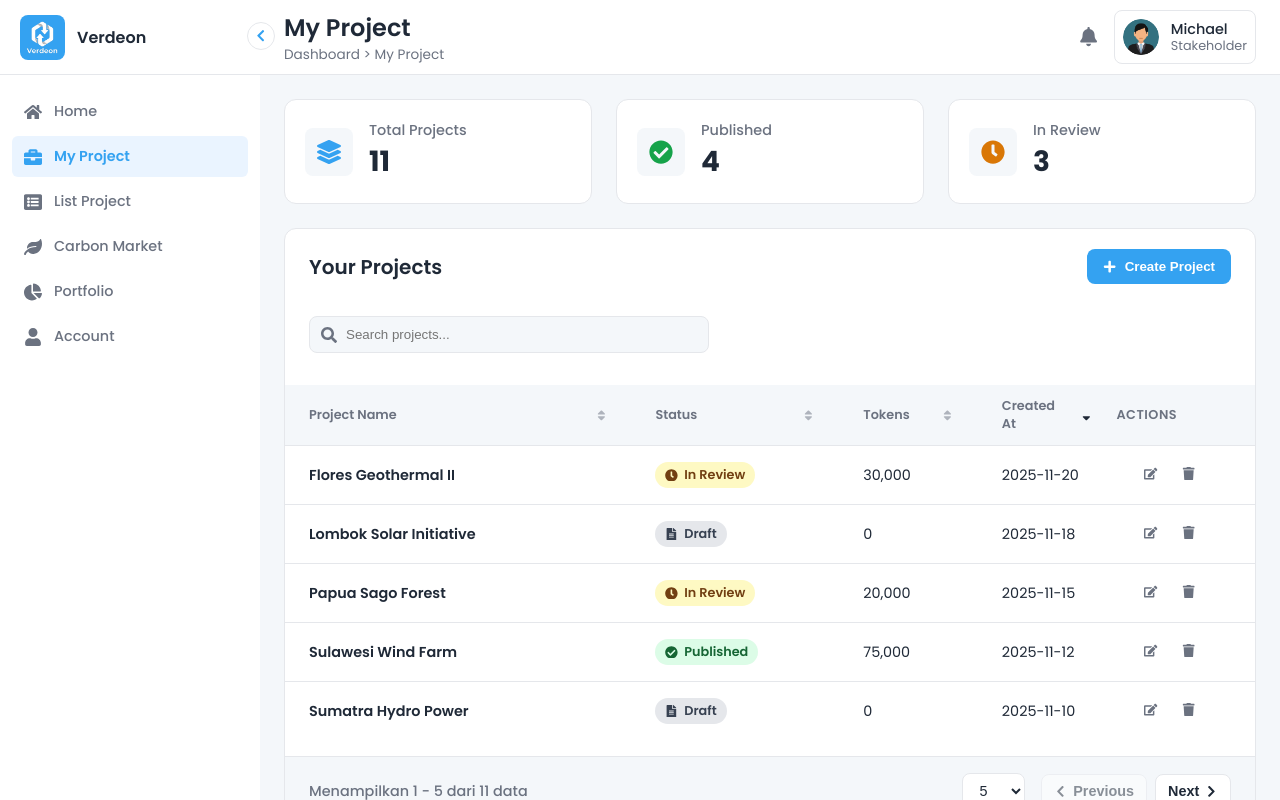
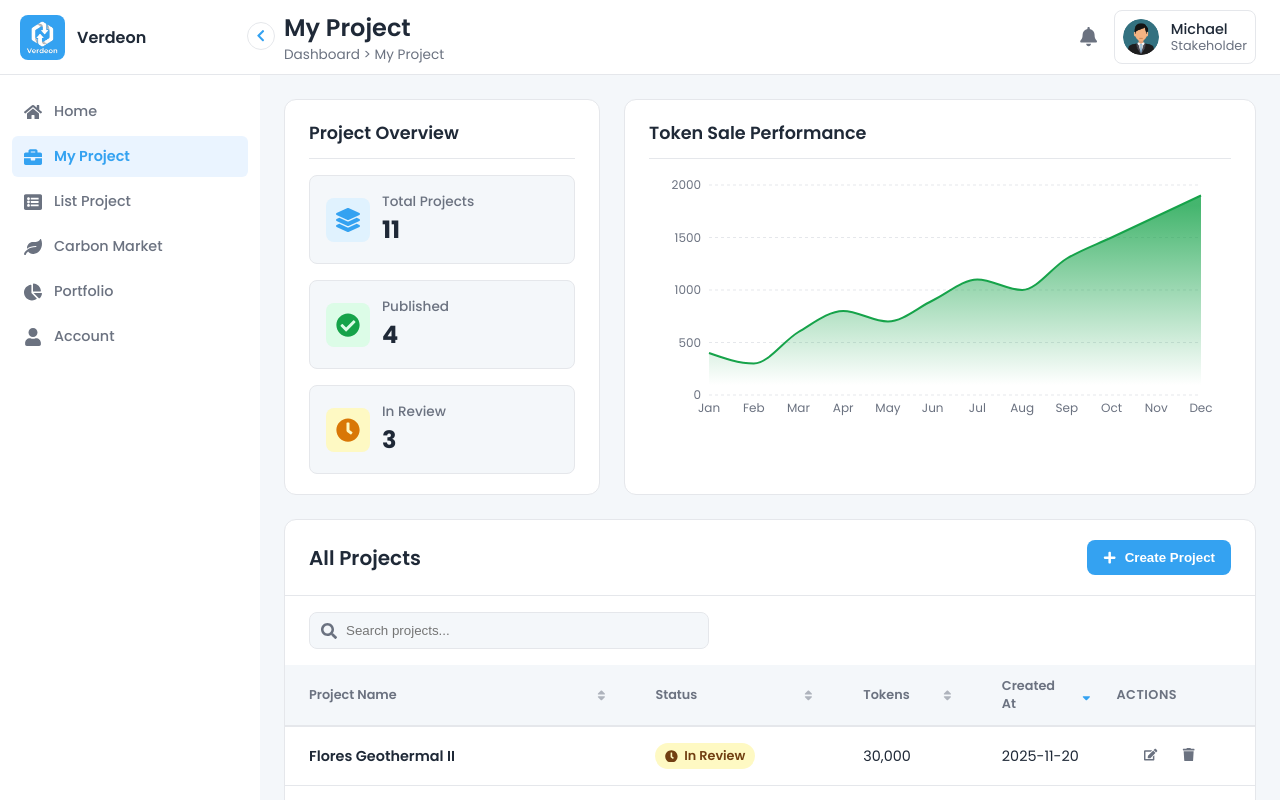
Before and after one commit to jooharver/verdeon-frontend, a Next.js app: page /my-project in a window 1280 px wide. Built offline with nearby package versions, Linux system fonts and the light colour scheme.

Commit message:
Update UI My Project : Create New Widget with overview and Performance Chart

```diff
--- a/app/(dashboard)/my-project/MyProject.module.css
+++ b/app/(dashboard)/my-project/MyProject.module.css
@@ -1,5 +1,4 @@
-/* app/(dashboard)/my-project/MyProject.module.css */
-
+/* --- Global Container --- */
 .container {
   padding: 24px;
   display: flex;
@@ -9,81 +8,142 @@
   transition: background-color 0.2s ease;
 }
 
-/* --- Widgets (CSS DIPERBARUI) --- */
-.widgetsGrid {
+/* ---
+  BARU: Grid Atas (Overview & Performance)
+--- */
+.topGrid {
   display: grid;
-  grid-template-columns: repeat(auto-fit, minmax(250px, 1fr));
+  grid-template-columns: repeat(1, 1fr); /* Default 1 kolom (mobile) */
   gap: 24px;
 }
-.widgetCard {
+
+/* Base card untuk grid atas */
+.infoCard {
   background-color: var(--bg-card);
   border: 1px solid var(--border-color);
   border-radius: 12px;
-  padding: 20px;
+  padding: 20px 24px;
   display: flex;
-  align-items: center;
+  flex-direction: column;
   gap: 16px;
   transition: background-color 0.2s ease, border-color 0.2s ease;
 }
 
-/* INI KOTAKNYA */
-.widgetIconBox {
-  padding: 12px;
+.infoCard h3 {
+  font-size: 1.1rem; /* Sedikit lebih kecil dari judul card utama */
+  font-weight: 600;
+  color: var(--text-primary);
+  margin: 0;
+  padding-bottom: 12px;
+  border-bottom: 1px solid var(--border-color);
+}
+
+/* --- Card Kiri: Overview --- */
+.overviewStatsContainer {
+  display: grid;
+  /* Grid responsif: 1, 2, atau 3 kolom tergantung lebar */
+  grid-template-columns: repeat(auto-fit, minmax(180px, 1fr));
+  gap: 16px;
+}
+
+.statItem {
+  display: flex;
+  align-items: center;
+  gap: 12px;
+  background-color: var(--bg-main);
+  padding: 16px;
   border-radius: 8px;
-  background-color: var(--bg-main);
-  /* Tambahan untuk menengahkan ikon di dalam kotak */
+  border: 1px solid var(--border-color);
+}
+
+.statItemIcon {
+  font-size: 1.5rem;
+  padding: 10px;
+  border-radius: 8px;
   display: flex;
   align-items: center;
   justify-content: center;
 }
 
-/* INI IKON DI DALAM KOTAK */
-.widgetIcon {
-  font-size: 1.5rem;
-  color: var(--brand-color);
-  /* Hapus padding & background dari sini */
-}
+/* Warna-warna untuk ikon stats */
+.iconTotal { color: var(--brand-color); background-color: #e0f2fe; } /* Biru muda */
+.iconPublished { color: #16a34a; background-color: #dcfce7; } /* Hijau muda */
+.iconReview { color: #d97706; background-color: #fef9c3; } /* Kuning muda */
 
-/* Ini tetap, untuk mewarnai ikon spesifik */
-.iconPublished { color: #16a34a; }
-.iconInReview { color: #d97706; }
-
-.widgetText {
+.statItemInfo {
   display: flex;
   flex-direction: column;
 }
-.widgetLabel {
-  font-size: 0.9rem;
+
+.statItemLabel {
+  font-size: 0.85rem;
+  color: var(--text-secondary);
   font-weight: 500;
-  color: var(--text-secondary);
+  white-space: nowrap;
 }
-.widgetValue {
-  font-size: 1.75rem;
+
+.statItemValue {
+  font-size: 1.5rem;
   font-weight: 700;
   color: var(--text-primary);
 }
 
-/* --- Card Utama --- */
+/* --- Card Kanan: Performance --- */
+.performanceCard {
+  min-height: 320px; /* Pastikan ada cukup ruang untuk chart */
+}
+
+.chartContainer {
+  width: 100%;
+  height: 250px; /* Tinggi spesifik untuk container chart */
+}
+
+/* ---
+  Breakpoint untuk layout grid atas
+--- */
+@media (min-width: 900px) {
+  .topGrid {
+    /* 1 bagian untuk overview, 1.5 bagian untuk performance */
+    grid-template-columns: 1fr 1.5fr;
+  }
+}
+@media (min-width: 1200px) {
+  /* 1 bagian untuk overview, 2 bagian untuk performance */
+  .topGrid {
+    grid-template-columns: 1fr 2fr;
+  }
+}
+
+
+/* ---
+  CSS LAMA YANG MASIH RELEVAN
+  (Card Utama, Tabel, Modal, dll)
+--- */
+
+/* --- Card Utama (Tabel) --- */
 .card {
   background-color: var(--bg-card);
   border: 1px solid var(--border-color);
   border-radius: 12px;
   display: flex;
   flex-direction: column;
-  gap: 16px;
   transition: background-color 0.2s ease, border-color 0.2s ease;
-  overflow: hidden;
+  overflow: hidden; /* Penting untuk border-radius */
 }
 .cardHeader {
   display: flex;
+  flex-wrap: wrap; /* Agar responsif di mobile */
   justify-content: space-between;
   align-items: center;
-  padding: 20px 24px 0 24px;
+  gap: 16px;
+  padding: 20px 24px;
+  border-bottom: 1px solid var(--border-color); /* Pindah border dari toolbar */
 }
 .cardTitle {
   font-size: 1.25rem;
   font-weight: 600;
   color: var(--text-primary);
+  margin: 0;
 }
 .primaryButton {
   display: flex;
@@ -97,6 +157,7 @@
   font-weight: 600;
   cursor: pointer;
   transition: background-color 0.2s ease;
+  white-space: nowrap;
 }
 .primaryButton:hover {
   opacity: 0.9;
@@ -135,15 +196,16 @@
 /* --- Table --- */
 .tableContainer {
   width: 100%;
-  overflow-x: auto;
+  overflow-x: auto; /* Memungkinkan scroll horizontal jika tabel terlalu lebar */
 }
 .table {
   width: 100%;
-  min-width: 700px;
+  min-width: 700px; /* Lebar minimum agar kolom tidak terlalu sempit */
   border-collapse: collapse;
 }
 .tableRow {
   display: grid;
+  /* Kolom grid disesuaikan dengan 5 kolom data */
   grid-template-columns: 2.5fr 1.5fr 1fr 1fr 1fr;
   width: 100%;
   border-bottom: 1px solid var(--border-color);
@@ -158,11 +220,11 @@
 
 .tableHeader {
   background-color: var(--bg-main);
-  border-bottom: 1px solid var(--border-color);
+  border-bottom: 2px solid var(--border-color); /* Header lebih tebal */
 }
 
 .tableHeader .tableCell {
-  padding: 0; /* Padding dipindah ke tombol */
+  padding: 0; /* Padding ada di tombol */
   font-size: 0.8rem;
   font-weight: 600;
   color: var(--text-secondary);
@@ -170,7 +232,7 @@
   letter-spacing: 0.5px;
 }
 
-/* --- STYLE UNTUK SORTING HEADER --- */
+/* Style untuk Sorting Header */
 .tableCellSortable button {
   display: flex;
   justify-content: space-between;
@@ -193,9 +255,9 @@
   opacity: 0.5;
 }
 .sortIconActive {
-  color: var(--text-primary);
+  color: var(--brand-color); /* Lebih jelas saat aktif */
+  opacity: 1;
 }
-/* ------------------------------------- */
 
 .tableCell {
   display: flex;
@@ -203,10 +265,13 @@
   padding: 16px 24px;
   font-size: 0.9rem;
   color: var(--text-primary);
+  /* Untuk data-label responsif (jika diperlukan) */
+  position: relative;
 }
 
 .projectName {
   font-weight: 600;
+  color: var(--text-primary);
 }
 .actionsCell {
   display: flex;
@@ -220,14 +285,18 @@
   padding: 4px;
   color: var(--text-secondary);
   transition: color 0.2s ease;
+  border-radius: 4px;
 }
 .iconButton:hover {
   color: var(--brand-color);
+  background-color: var(--nav-link-hover-bg);
 }
 .iconDelete:hover {
-  color: #ef4444;
+  color: #ef4444; /* Merah */
+  background-color: #fee2e2; /* Merah muda */
 }
 .emptyState {
+  grid-column: 1 / -1; /* Span semua kolom */
   padding: 40px 24px;
   text-align: center;
   color: var(--text-secondary);
@@ -255,22 +324,32 @@
   background-color: rgba(0, 0, 0, 0.6);
   display: flex; align-items: center; justify-content: center;
   z-index: 100;
+  padding: 16px;
 }
 .modalContent {
   background-color: var(--bg-card);
   border-radius: 12px;
   padding: 24px;
-  width: 90%;
+  width: 100%;
   max-width: 500px;
   z-index: 101;
   display: flex;
   flex-direction: column;
   gap: 20px;
+  /* Animasi modal (sederhana) */
+  animation: modalFadeIn 0.2s ease-out;
 }
+
+@keyframes modalFadeIn {
+  from { opacity: 0; transform: scale(0.95); }
+  to { opacity: 1; transform: scale(1); }
+}
+
 .modalTitle {
   font-size: 1.25rem;
   font-weight: 600;
   color: var(--text-primary);
+  margin: 0;
 }
 .formGroup {
   display: flex;
@@ -329,6 +408,9 @@
   padding: 16px 24px;
   border-top: 1px solid var(--border-color);
   background-color: var(--bg-main);
+  /* Pastikan footer mengikuti border-radius card */
+  border-bottom-left-radius: 12px;
+  border-bottom-right-radius: 12px;
 }
 .footerInfo {
   font-size: 0.9rem;
@@ -337,6 +419,7 @@
 }
 .footerControls {
   display: flex;
+  flex-wrap: wrap; /* Responsif */
   align-items: center;
   gap: 16px;
 }
@@ -373,6 +456,7 @@
 }
 .paginationButton:hover:not(:disabled) {
   background-color: var(--nav-link-hover-bg);
+  border-color: var(--border-color);
 }
 .paginationButton:disabled {
   opacity: 0.5;
--- a/app/(dashboard)/my-project/page.jsx
+++ b/app/(dashboard)/my-project/page.jsx
@@ -1,7 +1,10 @@
-// app/(dashboard)/my-project/page.jsx
 'use client';
 
 import React, { useState, useMemo } from 'react';
+// Impor Recharts untuk grafik
+import {
+  AreaChart, Area, XAxis, YAxis, CartesianGrid, Tooltip, ResponsiveContainer
+} from 'recharts';
 import styles from './MyProject.module.css';
 import Topbar from '../../components/Topbar';
 import {
@@ -11,7 +14,7 @@ import {
   FaSort, FaSortUp, FaSortDown
 } from 'react-icons/fa';
 
-// Data Dummy (Sama seperti sebelumnya, 11 item)
+// Data Dummy (Sama seperti sebelumnya)
 const dummyProjects = [
   { id: 1, name: "PT Green Energy Solar Farm", status: "Published", tokens: 50000, createdAt: "2025-10-28" },
   { id: 2, name: "Java Geothermal Plant", status: "In Review", tokens: 15000, createdAt: "2025-11-05" },
@@ -24,6 +27,22 @@ const dummyProjects = [
   { id: 9, name: "Borneo Mangrove Project", status: "Published", tokens: 95000, createdAt: "2025-10-20" },
   { id: 10, name: "Nusa Tenggara Wave Energy", status: "Failed", tokens: 0, createdAt: "2025-10-01" },
   { id: 11, name: "Flores Geothermal II", status: "In Review", tokens: 30000, createdAt: "2025-11-20" },
+];
+
+// Data Dummy untuk Grafik Penjualan Token
+const salesData = [
+  { month: 'Jan', sales: 400 },
+  { month: 'Feb', sales: 300 },
+  { month: 'Mar', sales: 600 },
+  { month: 'Apr', sales: 800 },
+  { month: 'May', sales: 700 },
+  { month: 'Jun', sales: 900 },
+  { month: 'Jul', sales: 1100 },
+  { month: 'Aug', sales: 1000 },
+  { month: 'Sep', sales: 1300 },
+  { month: 'Oct', sales: 1500 },
+  { month: 'Nov', sales: 1700 },
+  { month: 'Dec', sales: 1900 },
 ];
 
 export default function MyProjectPage() {
@@ -40,7 +59,7 @@ export default function MyProjectPage() {
   const [currentPage, setCurrentPage] = useState(1);
   const [sortConfig, setSortConfig] = useState({ key: 'createdAt', direction: 'desc' });
 
-  // Logika untuk widget
+  // Logika untuk widget (tetap dipakai di card overview)
   const stats = useMemo(() => ({
     total: projects.length,
     published: projects.filter(p => p.status === 'Published').length,
@@ -88,7 +107,12 @@ export default function MyProjectPage() {
   // --- Handlers ---
   const handleCreate = () => { setCurrentProject(null); setIsModalOpen(true); };
   const handleEdit = (project) => { setCurrentProject(project); setIsModalOpen(true); };
-  const handleDelete = (id) => { if (confirm("...")) { setProjects(projects.filter(p => p.id !== id)); } };
+  const handleDelete = (id) => {
+    // Ganti confirm() dengan modal kustom jika ada, untuk saat ini pakai confirm
+    if (window.confirm("Are you sure you want to delete this project?")) {
+      setProjects(projects.filter(p => p.id !== id));
+    }
+  };
   const handleSave = (formData) => {
     if (currentProject) {
       setProjects(projects.map(p => p.id === currentProject.id ? { ...p, ...formData } : p));
@@ -119,50 +143,110 @@ export default function MyProjectPage() {
       <Topbar title={pageTitle} breadcrumbs={pageBreadcrumbs} />
       <main className={styles.container}>
 
-        {/* --- 1. WIDGET BANTU (JSX DIPERBARUI) --- */}
-        <section className={styles.widgetsGrid}>
+        {/* --- 1. LAYOUT GRID ATAS (2 KARTU) --- */}
+        <section className={styles.topGrid}>
 
-          {/* Widget 1 */}
-          <div className={styles.widgetCard}>
-            {/* INI PERBAIKANNYA: Ikon dibungkus div */}
-            <div className={styles.widgetIconBox}>
-              <FaLayerGroup className={styles.widgetIcon} />
-            </div>
-            <div className={styles.widgetText}>
-              <span className={styles.widgetLabel}>Total Projects</span>
-              <span className={styles.widgetValue}>{stats.total}</span>
+          {/* Card Kiri: Overview */}
+          <div className={styles.infoCard}>
+            <h3>Project Overview</h3>
+            <div className={styles.overviewStatsContainer}>
+
+              {/* Stat 1: Total Projects */}
+              <div className={styles.statItem}>
+                <div className={`${styles.statItemIcon} ${styles.iconTotal}`}>
+                  <FaLayerGroup />
+                </div>
+                <div className={styles.statItemInfo}>
+                  <span className={styles.statItemLabel}>Total Projects</span>
+                  <span className={styles.statItemValue}>{stats.total}</span>
+                </div>
+              </div>
+
+              {/* Stat 2: Published */}
+              <div className={styles.statItem}>
+                <div className={`${styles.statItemIcon} ${styles.iconPublished}`}>
+                  <FaCheckCircle />
+                </div>
+                <div className={styles.statItemInfo}>
+                  <span className={styles.statItemLabel}>Published</span>
+                  <span className={styles.statItemValue}>{stats.published}</span>
+                </div>
+              </div>
+
+              {/* Stat 3: In Review */}
+              <div className={styles.statItem}>
+                <div className={`${styles.statItemIcon} ${styles.iconReview}`}>
+                  <FaClock />
+                </div>
+                <div className={styles.statItemInfo}>
+                  <span className={styles.statItemLabel}>In Review</span>
+                  <span className={styles.statItemValue}>{stats.inReview}</span>
+                </div>
+              </div>
+
             </div>
           </div>
 
-          {/* Widget 2 */}
-          <div className={styles.widgetCard}>
-            {/* INI PERBAIKANNYA: Ikon dibungkus div */}
-            <div className={styles.widgetIconBox}>
-              <FaCheckCircle className={`${styles.widgetIcon} ${styles.iconPublished}`} />
-            </div>
-            <div className={styles.widgetText}>
-              <span className={styles.widgetLabel}>Published</span>
-              <span className={styles.widgetValue}>{stats.published}</span>
+          {/* Card Kanan: Performance */}
+          <div className={`${styles.infoCard} ${styles.performanceCard}`}>
+            <h3>Token Sale Performance</h3>
+            <div className={styles.chartContainer}>
+              {/* Pastikan Anda sudah install recharts: npm install recharts */}
+              <ResponsiveContainer width="100%" height="100%">
+                <AreaChart
+                  data={salesData}
+                  margin={{
+                    top: 10, right: 30, left: 0, bottom: 0,
+                  }}
+                >
+                  <defs>
+                    <linearGradient id="colorSales" x1="0" y1="0" x2="0" y2="1">
+                      <stop offset="5%" stopColor="#16a34a" stopOpacity={0.8}/>
+                      <stop offset="95%" stopColor="#16a34a" stopOpacity={0}/>
+                    </linearGradient>
+                  </defs>
+                  <CartesianGrid strokeDasharray="3 3" vertical={false} stroke="var(--border-color)" />
+                  <XAxis
+                    dataKey="month"
+                    fontSize={12}
+                    tickLine={false}
+                    axisLine={false}
+                    stroke="var(--text-secondary)"
+                  />
+                  <YAxis
+                    fontSize={12}
+                    tickLine={false}
+                    axisLine={false}
+                    stroke="var(--text-secondary)"
+                  />
+                  <Tooltip
+                    contentStyle={{
+                      backgroundColor: 'var(--bg-card)',
+                      border: '1px solid var(--border-color)',
+                      borderRadius: '8px',
+                      color: 'var(--text-primary)'
+                    }}
+                    itemStyle={{ color: 'var(--text-primary)' }}
+                  />
+                  <Area
+                    type="monotone"
+                    dataKey="sales"
+                    stroke="#16a34a"
+                    strokeWidth={2}
+                    fillOpacity={1}
+                    fill="url(#colorSales)"
+                  />
+                </AreaChart>
+              </ResponsiveContainer>
             </div>
           </div>
 
-          {/* Widget 3 */}
-          <div className={styles.widgetCard}>
-            {/* INI PERBAIKANNYA: Ikon dibungkus div */}
-            <div className={styles.widgetIconBox}>
-              <FaClock className={`${styles.widgetIcon} ${styles.iconInReview}`} />
-            </div>
-            <div className={styles.widgetText}>
-              <span className={styles.widgetLabel}>In Review</span>
-              <span className={styles.widgetValue}>{stats.inReview}</span>
-            </div>
-          </div>
         </section>
 
-        {/* --- 2. KARTU CRUD UTAMA --- */}
+        {/* --- 2. KARTU CRUD UTAMA (Tabel) --- */}
         <section className={styles.card}>
           <div className={styles.cardHeader}>
-            <h3 className={styles.cardTitle}>Your Projects</h3>
+            <h3 className={styles.cardTitle}>All Projects</h3>
             <button className={styles.primaryButton} onClick={handleCreate}>
               <FaPlus /> <span>Create Project</span>
             </button>
@@ -175,7 +259,7 @@ export default function MyProjectPage() {
             </div>
           </div>
 
-          {/* --- 3. TABLE DATA (HEADER SORTING) --- */}
+          {/* --- 3. TABLE DATA --- */}
           <div className={styles.tableContainer}>
             <div className={styles.table}>
               <div className={`${styles.tableRow} ${styles.tableHeader}`}>
@@ -205,13 +289,13 @@ export default function MyProjectPage() {
               {/* Table Body */}
               {paginatedProjects.length > 0 ? paginatedProjects.map(project => (
                 <div className={styles.tableRow} key={project.id}>
-                  <div className={styles.tableCell}><span className={styles.projectName}>{project.name}</span></div>
-                  <div className={styles.tableCell}>{renderStatusBadge(project.status)}</div>
-                  <div className={styles.tableCell}>{project.tokens.toLocaleString()}</div>
-                  <div className={styles.tableCell}>{project.createdAt}</div>
-                  <div className={`${styles.tableCell} ${styles.actionsCell}`}>
-                    <button className={styles.iconButton} onClick={() => handleEdit(project)}><FaEdit /></button>
-                    <button className={`${styles.iconButton} ${styles.iconDelete}`} onClick={() => handleDelete(project.id)}><FaTrash /></button>
+                  <div className={styles.tableCell} data-label="Project Name"><span className={styles.projectName}>{project.name}</span></div>
+                  <div className={styles.tableCell} data-label="Status">{renderStatusBadge(project.status)}</div>
+                  <div className={styles.tableCell} data-label="Tokens">{project.tokens.toLocaleString()}</div>
+                  <div className={styles.tableCell} data-label="Created At">{project.createdAt}</div>
+                  <div className={`${styles.tableCell} ${styles.actionsCell}`} data-label="Actions">
+                    <button className={styles.iconButton} onClick={() => handleEdit(project)} title="Edit"><FaEdit /></button>
+                    <button className={`${styles.iconButton} ${styles.iconDelete}`} onClick={() => handleDelete(project.id)} title="Delete"><FaTrash /></button>
                   </div>
                 </div>
               )) : (
@@ -225,11 +309,13 @@ export default function MyProjectPage() {
           {/* --- 4. FOOTER PAGINASI --- */}
           <div className={styles.cardFooter}>
             <span className={styles.footerInfo}>
-              Menampilkan {startItem} - {endItem} dari {totalItems} data
+              Showing {startItem} - {endItem} of {totalItems} results
             </span>
             <div className={styles.footerControls}>
               <select className={styles.perPageSelect} value={itemsPerPage} onChange={handleItemsPerPageChange}>
-                <option value={5}>5</option> <option value={10}>10</option> <option value={25}>25</option>
+                <option value={5}>5 per page</option>
+                <option value={10}>10 per page</option>
+                <option value={25}>25 per page</option>
               </select>
               <div className={styles.pagination}>
                 <button className={styles.paginationButton} onClick={() => handlePageChange(currentPage - 1)} disabled={currentPage === 1}>
--- a/package.json
+++ b/package.json
@@ -14,6 +14,7 @@
     "react": "19.2.0",
     "react-dom": "19.2.0",
     "react-icons": "^5.5.0",
+    "recharts": "^3.4.0",
     "sweetalert2": "^11.26.3"
   },
   "devDependencies": {
```
Also changed, not shown: 1 other file (tests, documents, lock files or other folders).
